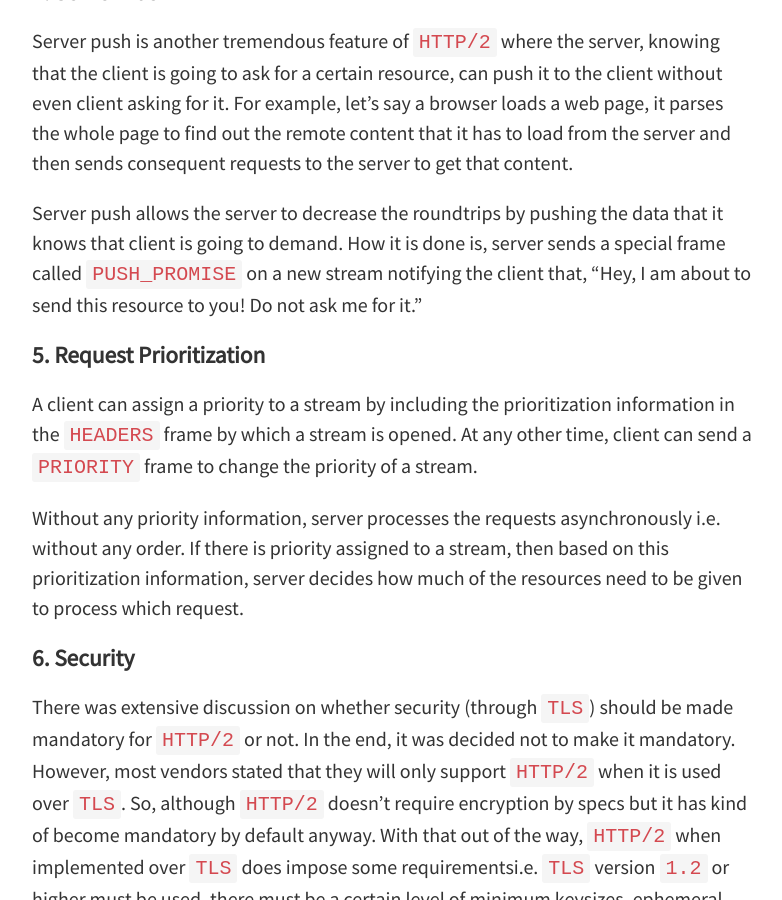
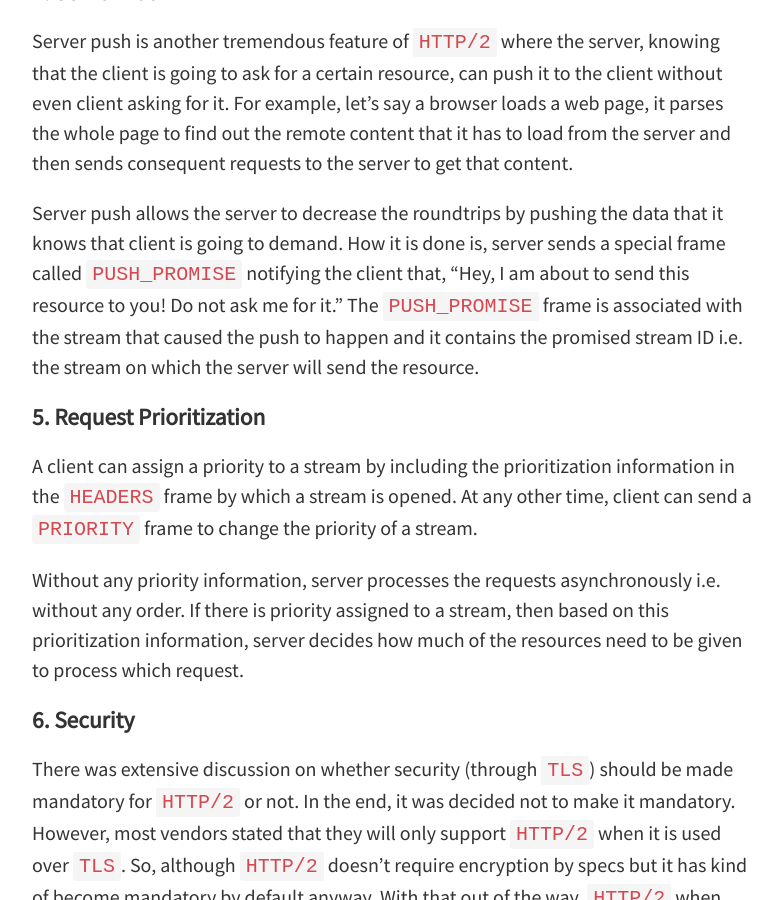
Before and after one commit to kamranahmedse/kamranahmedse.github.io, a Jekyll site: the page built from blog/_posts/2016-08-13-http-in-depth.md, in a window 1280 px wide and 900 px high, scrolled down 12041 px. Shown: the whole window, without its empty margins (248-1030 px from the left). Built offline with Jekyll 4.4.1, drawn with Linux system fonts in a browser that asks for light colours; some web fonts are replaced; comment, search, counter and statistics services are not loaded.

Commit message:
Fix typos

```diff
--- a/blog/_posts/2016-08-13-http-in-depth.md
+++ b/blog/_posts/2016-08-13-http-in-depth.md
@@ -188,7 +188,7 @@ While we are talking headers, let me add here that the headers are still the sam
 
 Server push is another tremendous feature of `HTTP/2` where the server, knowing that the client is going to ask for a certain resource, can push it to the client without even client asking for it. For example, let's say a browser loads a web page, it parses the whole page to find out the remote content that it has to load from the server and then sends consequent requests to the server to get that content.
 
-Server push allows the server to decrease the roundtrips by pushing the data that it knows that client is going to demand. How it is done is, server sends a special frame called `PUSH_PROMISE` on a new stream notifying the client that, "Hey, I am about to send this resource to you! Do not ask me for it."
+Server push allows the server to decrease the roundtrips by pushing the data that it knows that client is going to demand. How it is done is, server sends a special frame called `PUSH_PROMISE` notifying the client that, "Hey, I am about to send this resource to you! Do not ask me for it." The `PUSH_PROMISE` frame is associated with the stream that caused the push to happen and it contains the promised stream ID i.e. the stream on which the server will send the resource.
 
 ### 5. Request Prioritization
 
```
